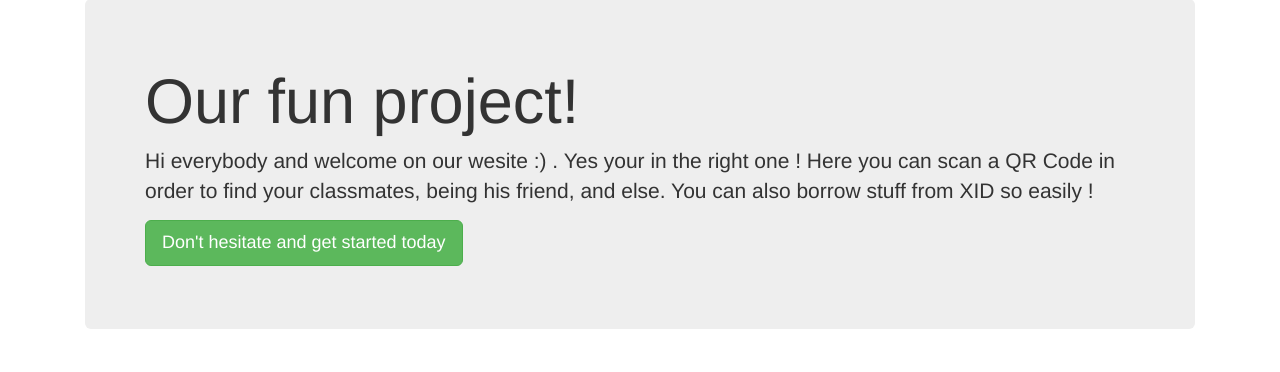
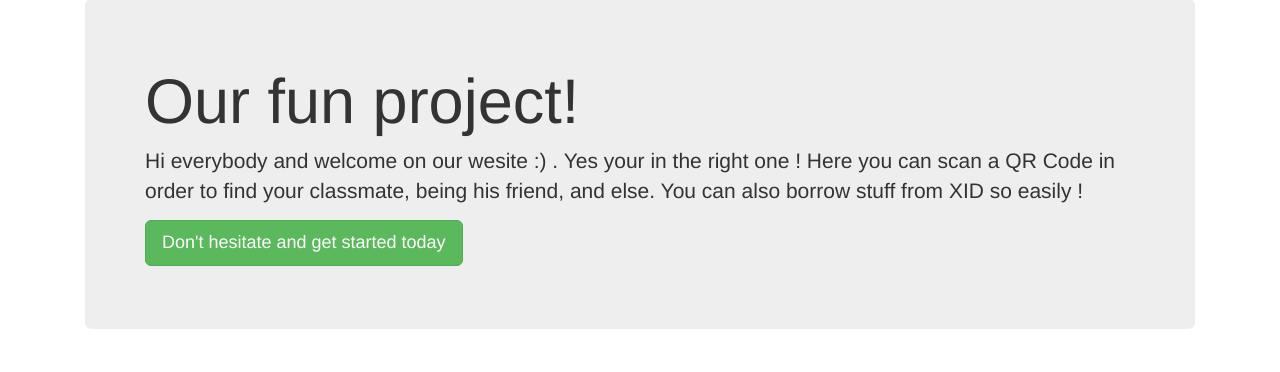
Before and after one commit to JBellec/Projet, a PHP site: page / in a window 1280 px wide. Shown: the part 93-465 px from the top of the page. Run offline with PHP 8.4, Linux system fonts and the light colour scheme.

Commit message:
Texte du projet profil modifié

```diff
--- a/index.php
+++ b/index.php
@@ -7,7 +7,7 @@
             <!-- Jumbotron -->
             <div class="jumbotron">
                 <h1>Our fun project!</h1>
-                <p class="lead">Hi everybody and welcome on our wesite :) . Yes your in the right one ! Here you can scan a QR Code in order to find  your classmates, being his friend, and else. You can also borrow stuff from XID so easily !</p>
+                <p class="lead">Hi everybody and welcome on our wesite :) . Yes your in the right one ! Here you can scan a QR Code in order to find  your classmate, being his friend, and else. You can also borrow stuff from XID so easily !</p>
                 <p><a class="btn btn-lg btn-success" href="#" role="button"> Don't hesitate and get started today</a></p>
             </div><!-- Fin Jumbotron -->
 
```
